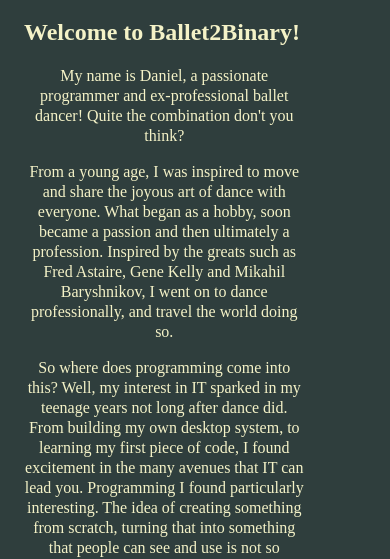
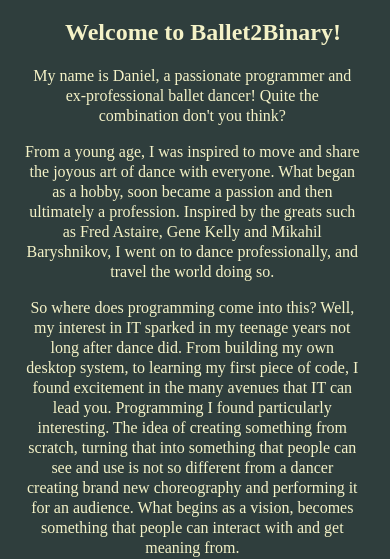
Before and after one commit to Kempy2705/ballet2binary, a plain HTML site: page index.html in a window 390 px wide. Shown: the part 282-841 px from the top of the page. Drawn offline with Linux system fonts and the light colour scheme.

Commit message:
Add Second Iteration of Media Queries for Mobile

```diff
--- a/resources/style.css
+++ b/resources/style.css
@@ -166,9 +166,16 @@ footer {
         align-items: center;
     }
 
-    p {
-        max-width: 75%;
+    h2, h3, h4 {
+        min-width: 90%;
         text-align: center;
+
+    }
+
+    p  {
+        min-width: 90%;
+        text-align: center;
+
     }
 
     #fun-container {
```
